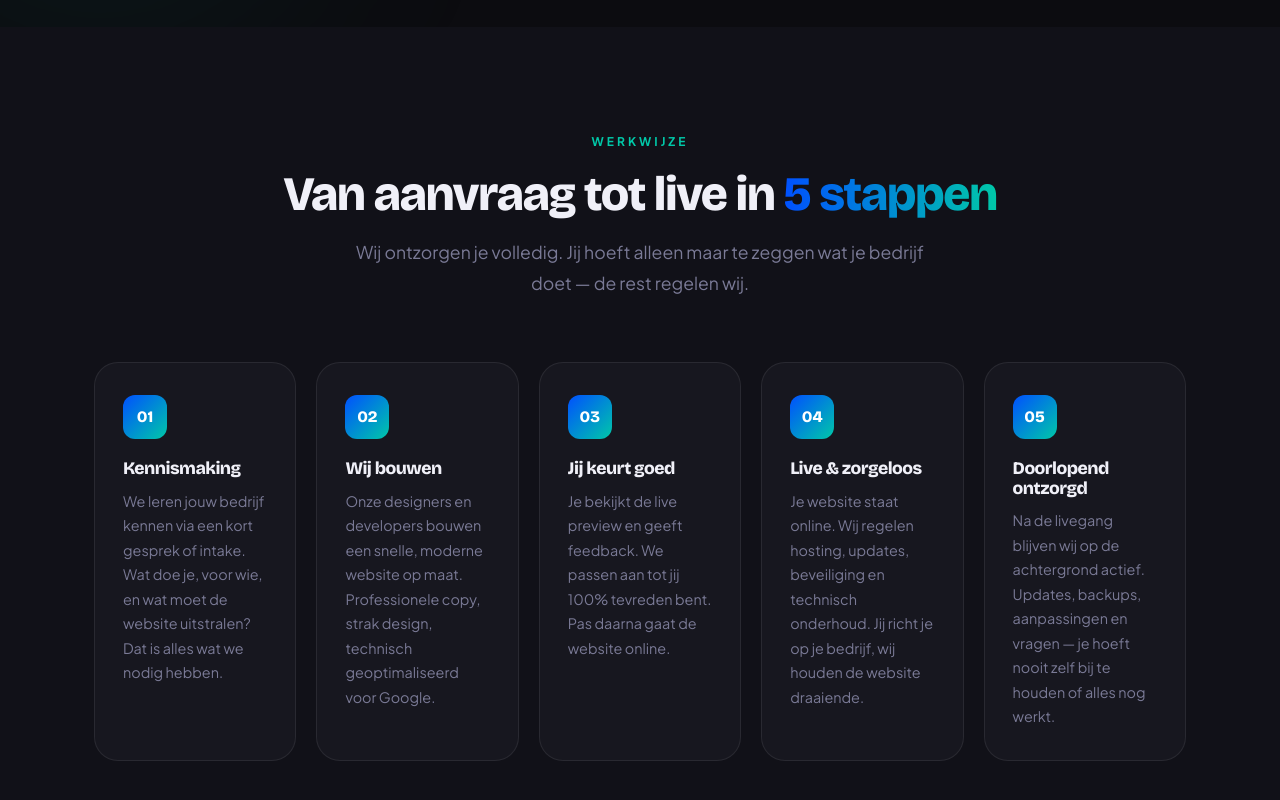
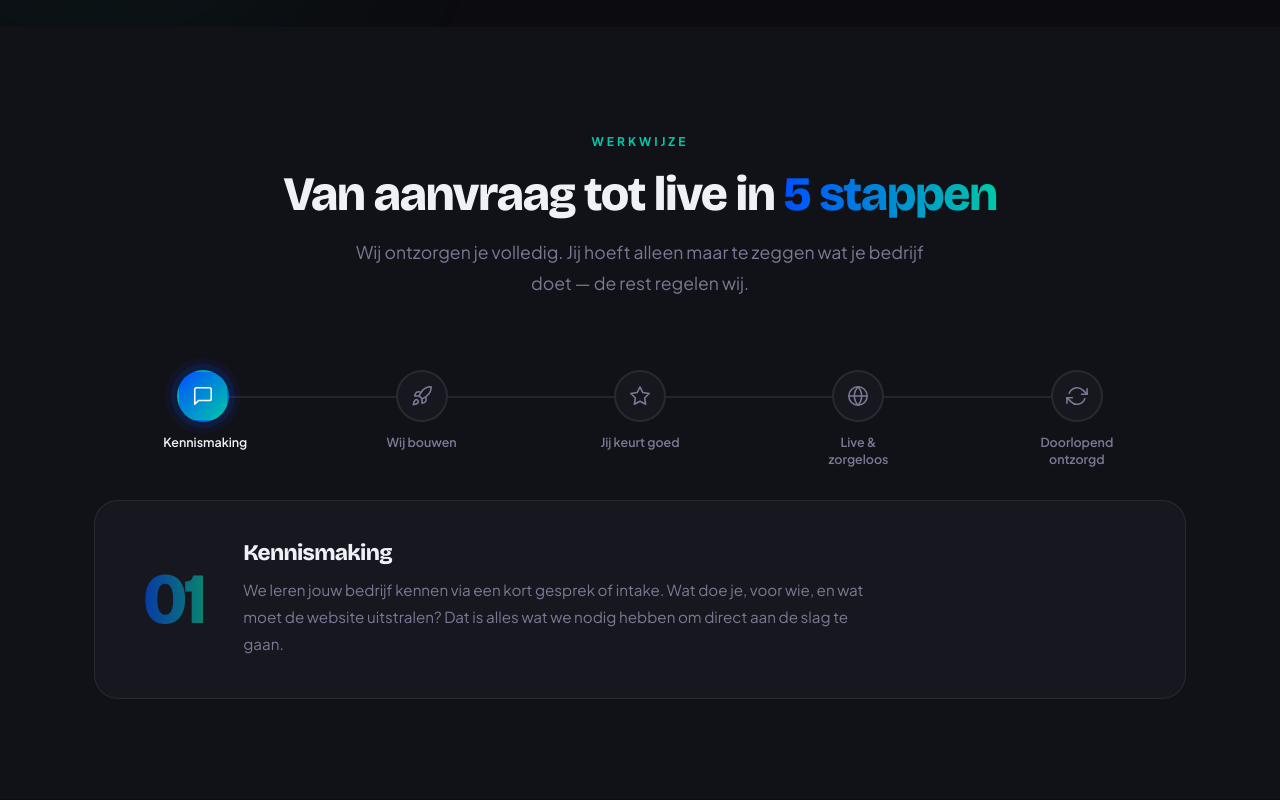
Before and after one commit to YourSalespoint/lease-een-website, a Next.js app: page / in a window 1280 px wide. Shown: the part 780-1580 px from the top of the page. Built offline with nearby package versions, Linux system fonts and the light colour scheme.

Commit message:
Werkwijze sectie vervangen door interactieve stepper (variant 3)
Co-Authored-By: Claude Sonnet 4.6 <noreply@anthropic.com>

```diff
--- a/src/app/globals.css
+++ b/src/app/globals.css
@@ -590,75 +590,122 @@ section {
   background: var(--bg-surface);
 }
 
-.steps-grid {
-  display: grid;
-  grid-template-columns: repeat(5, 1fr);
-  gap: 20px;
+/* ─── STEPPER ────────────────────────────────────────────── */
+.stepper-track {
+  display: flex;
+  align-items: flex-start;
   position: relative;
-}
-
-.step-connector {
+  margin-bottom: 32px;
+  padding-top: 8px;
+}
+
+.stepper-line-bg {
   position: absolute;
-  top: 52px;
-  left: calc(25% - 0px);
-  right: calc(25% - 0px);
-  height: 1px;
-  background: linear-gradient(90deg, transparent, var(--border), var(--border), transparent);
-  pointer-events: none;
-}
-
-.step-card {
+  top: 34px;
+  left: 10%;
+  right: 10%;
+  height: 2px;
+  background: var(--border);
+  z-index: 0;
+}
+
+.stepper-line-fill {
+  position: absolute;
+  top: 34px;
+  left: 10%;
+  height: 2px;
+  background: var(--gradient-text);
+  z-index: 0;
+  transition: width 0.4s cubic-bezier(0.4, 0, 0.2, 1);
+  max-width: 80%;
+}
+
+.stepper-btn {
+  flex: 1;
+  display: flex;
+  flex-direction: column;
+  align-items: center;
+  gap: 12px;
+  background: none;
+  border: none;
+  cursor: pointer;
+  color: var(--text-muted);
+  font-family: var(--font-body);
+  position: relative;
+  z-index: 1;
+  padding: 0 4px;
+  transition: color 0.25s;
+}
+
+.stepper-btn.active {
+  color: var(--text);
+}
+
+.stepper-circle {
+  width: 52px;
+  height: 52px;
+  border-radius: 50%;
+  background: var(--bg-card);
+  border: 2px solid var(--border);
+  display: flex;
+  align-items: center;
+  justify-content: center;
+  transition: background 0.3s, border-color 0.3s, box-shadow 0.3s;
+  flex-shrink: 0;
+}
+
+.stepper-btn.active .stepper-circle {
+  background: var(--gradient);
+  border-color: transparent;
+  box-shadow: 0 0 0 6px rgba(0, 80, 255, 0.12), 0 0 0 12px rgba(0, 80, 255, 0.05);
+  color: #fff;
+}
+
+.stepper-label {
+  font-size: 0.78rem;
+  font-weight: 600;
+  text-align: center;
+  line-height: 1.35;
+  max-width: 80px;
+  transition: color 0.25s;
+}
+
+.stepper-panel {
   background: var(--bg-card);
   border: 1px solid var(--border);
   border-radius: var(--radius-lg);
-  padding: 32px 28px;
-  position: relative;
-  transition: border-color 0.25s, background 0.25s;
-}
-
-.step-card:hover {
-  border-color: var(--border-hover);
-  background: var(--bg-card-hover);
-}
-
-.step-number {
-  width: 44px;
-  height: 44px;
-  border-radius: 12px;
-  background: var(--gradient);
-  display: flex;
-  align-items: center;
-  justify-content: center;
+  padding: 40px 48px;
+  display: flex;
+  gap: 40px;
+  align-items: center;
+  min-height: 160px;
+}
+
+.stepper-panel-num {
   font-family: var(--font-head);
+  font-size: 4.5rem;
   font-weight: 800;
-  font-size: 1rem;
-  color: #fff;
-  margin-bottom: 20px;
+  line-height: 1;
+  background: var(--gradient-text);
+  -webkit-background-clip: text;
+  -webkit-text-fill-color: transparent;
+  background-clip: text;
+  letter-spacing: -0.05em;
   flex-shrink: 0;
-}
-
-.step-icon {
-  width: 44px;
-  height: 44px;
-  border-radius: 12px;
-  background: rgba(0,80,255,0.1);
-  display: flex;
-  align-items: center;
-  justify-content: center;
-  margin-bottom: 20px;
-  color: var(--blue-light);
-}
-
-.step-card h3 {
-  font-size: 1.1rem;
+  opacity: 0.6;
+}
+
+.stepper-panel-content h3 {
+  font-size: 1.4rem;
   margin-bottom: 10px;
   color: var(--text);
 }
 
-.step-card p {
-  font-size: 0.9rem;
-  color: var(--text-muted);
-  line-height: 1.7;
+.stepper-panel-content p {
+  font-size: 0.95rem;
+  color: var(--text-muted);
+  line-height: 1.8;
+  max-width: 640px;
 }
 
 /* ─── VOORDELEN ───────────────────────────────────────────── */
@@ -1428,12 +1475,13 @@ section {
 
 /* ─── RESPONSIVE ──────────────────────────────────────────── */
 @media (max-width: 1024px) {
-  .steps-grid {
-    grid-template-columns: repeat(3, 1fr);
-  }
-
-  .step-connector {
-    display: none;
+  .stepper-panel {
+    padding: 32px 28px;
+    gap: 24px;
+  }
+
+  .stepper-panel-num {
+    font-size: 3rem;
   }
 
   .voordelen-grid {
@@ -1482,8 +1530,29 @@ section {
     display: none;
   }
 
-  .steps-grid {
-    grid-template-columns: 1fr;
+  .stepper-track {
+    flex-wrap: wrap;
+    gap: 16px;
+    justify-content: center;
+  }
+
+  .stepper-btn {
+    flex: 0 0 calc(33% - 12px);
+  }
+
+  .stepper-line-bg,
+  .stepper-line-fill {
+    display: none;
+  }
+
+  .stepper-panel {
+    flex-direction: column;
+    gap: 16px;
+    padding: 28px 24px;
+  }
+
+  .stepper-panel-num {
+    font-size: 2.5rem;
   }
 
   .voordelen-grid {
--- a/src/app/page.js
+++ b/src/app/page.js
@@ -267,6 +267,91 @@ function ContactForm() {
   );
 }
 
+// ── STEPPER SECTION ────────────────────────────────────────────────────────
+const STEPS = [
+  {
+    n: '01',
+    icon: <IconChat />,
+    title: 'Kennismaking',
+    text: 'We leren jouw bedrijf kennen via een kort gesprek of intake. Wat doe je, voor wie, en wat moet de website uitstralen? Dat is alles wat we nodig hebben om direct aan de slag te gaan.',
+  },
+  {
+    n: '02',
+    icon: <IconRocket />,
+    title: 'Wij bouwen',
+    text: 'Onze designers en developers bouwen een snelle, moderne website op maat. Professionele copy, strak design, technisch geoptimaliseerd voor Google. Alles op basis van jouw input.',
+  },
+  {
+    n: '03',
+    icon: <IconStar />,
+    title: 'Jij keurt goed',
+    text: 'Je bekijkt de live preview en geeft feedback. We passen aan tot jij 100% tevreden bent. Pas daarna gaat de website online — jij hebt het laatste woord.',
+  },
+  {
+    n: '04',
+    icon: <IconGlobe />,
+    title: 'Live & zorgeloos',
+    text: 'Je website staat online. Wij regelen hosting, updates, beveiliging en technisch onderhoud. Jij richt je op je bedrijf, wij houden de website draaiende.',
+  },
+  {
+    n: '05',
+    icon: <IconRefresh />,
+    title: 'Doorlopend ontzorgd',
+    text: 'Na de livegang blijven wij op de achtergrond actief. Updates, backups, aanpassingen en vragen — je hoeft nooit zelf bij te houden of alles nog werkt.',
+  },
+];
+
+function StepperSection() {
+  const [active, setActive] = useState(0);
+  const fillPct = (active / (STEPS.length - 1)) * 100;
+
+  return (
+    <section className="steps" id="hoe-het-werkt" aria-labelledby="steps-heading">
+      <div className="container">
+        <div className="section-header">
+          <span className="section-tag">Werkwijze</span>
+          <h2 id="steps-heading" className="section-title">
+            Van aanvraag tot live in <span className="gradient-text">5 stappen</span>
+          </h2>
+          <p className="section-sub">
+            Wij ontzorgen je volledig. Jij hoeft alleen maar te zeggen wat je bedrijf doet — de rest regelen wij.
+          </p>
+        </div>
+
+        {/* Track */}
+        <div className="stepper-track" role="tablist" aria-label="Werkwijze stappen">
+          <div className="stepper-line-bg" />
+          <div className="stepper-line-fill" style={{ width: `${fillPct}%` }} />
+          {STEPS.map((step, i) => (
+            <button
+              key={step.n}
+              className={`stepper-btn${active === i ? ' active' : ''}`}
+              onClick={() => setActive(i)}
+              role="tab"
+              aria-selected={active === i}
+              aria-controls="stepper-panel"
+            >
+              <div className="stepper-circle">
+                {step.icon}
+              </div>
+              <span className="stepper-label">{step.title}</span>
+            </button>
+          ))}
+        </div>
+
+        {/* Panel */}
+        <div className="stepper-panel" id="stepper-panel" role="tabpanel">
+          <div className="stepper-panel-num">{STEPS[active].n}</div>
+          <div className="stepper-panel-content">
+            <h3>{STEPS[active].title}</h3>
+            <p>{STEPS[active].text}</p>
+          </div>
+        </div>
+      </div>
+    </section>
+  );
+}
+
 // ── FAQ SCHEMA ─────────────────────────────────────────────────────────────
 const faqSchema = {
   '@context': 'https://schema.org',
@@ -472,59 +557,7 @@ export default function HomePage() {
         </section>
 
         {/* ── HOE HET WERKT ── */}
-        <section className="steps" id="hoe-het-werkt" aria-labelledby="steps-heading">
-          <div className="container">
-            <div className="section-header">
-              <span className="section-tag">Werkwijze</span>
-              <h2 id="steps-heading" className="section-title">
-                Van aanvraag tot live in <span className="gradient-text">5 stappen</span>
-              </h2>
-              <p className="section-sub">
-                Wij ontzorgen je volledig. Jij hoeft alleen maar te zeggen wat je bedrijf doet — de rest regelen wij.
-              </p>
-            </div>
-            <div className="steps-grid">
-              {[
-                {
-                  n: '01',
-                  icon: <IconChat />,
-                  title: 'Kennismaking',
-                  text: 'We leren jouw bedrijf kennen via een kort gesprek of intake. Wat doe je, voor wie, en wat moet de website uitstralen? Dat is alles wat we nodig hebben.',
-                },
-                {
-                  n: '02',
-                  icon: <IconRocket />,
-                  title: 'Wij bouwen',
-                  text: 'Onze designers en developers bouwen een snelle, moderne website op maat. Professionele copy, strak design, technisch geoptimaliseerd voor Google.',
-                },
-                {
-                  n: '03',
-                  icon: <IconStar />,
-                  title: 'Jij keurt goed',
-                  text: 'Je bekijkt de live preview en geeft feedback. We passen aan tot jij 100% tevreden bent. Pas daarna gaat de website online.',
-                },
-                {
-                  n: '04',
-                  icon: <IconGlobe />,
-                  title: 'Live & zorgeloos',
-                  text: 'Je website staat online. Wij regelen hosting, updates, beveiliging en technisch onderhoud. Jij richt je op je bedrijf, wij houden de website draaiende.',
-                },
-                {
-                  n: '05',
-                  icon: <IconRefresh />,
-                  title: 'Doorlopend ontzorgd',
-                  text: 'Na de livegang blijven wij op de achtergrond actief. Updates, backups, aanpassingen en vragen — je hoeft nooit zelf bij te houden of alles nog werkt.',
-                },
-              ].map((step) => (
-                <div key={step.n} className="step-card">
-                  <div className="step-number">{step.n}</div>
-                  <h3>{step.title}</h3>
-                  <p>{step.text}</p>
-                </div>
-              ))}
-            </div>
-          </div>
-        </section>
+        <StepperSection />
 
         {/* ── WAT JE KRIJGT / VOORDELEN ── */}
         <section id="wat-je-krijgt" aria-labelledby="voordelen-heading">
```
